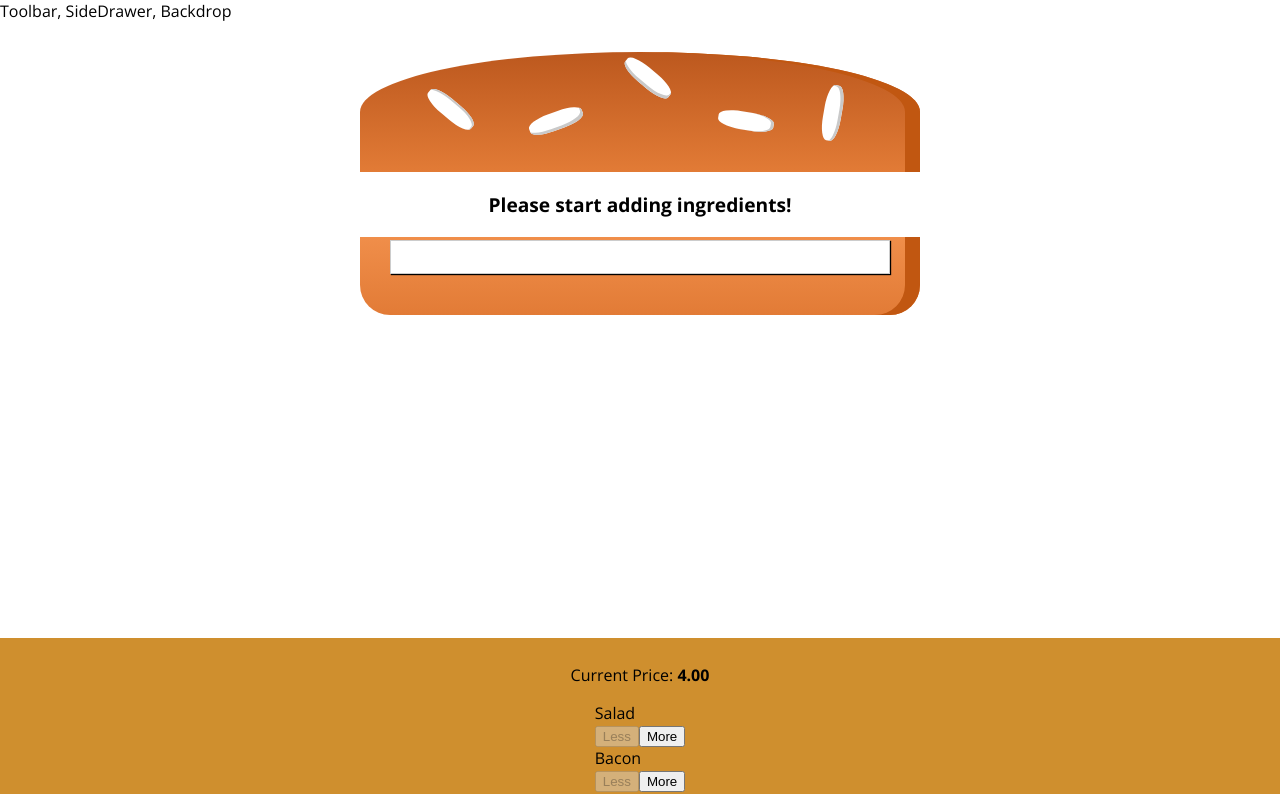
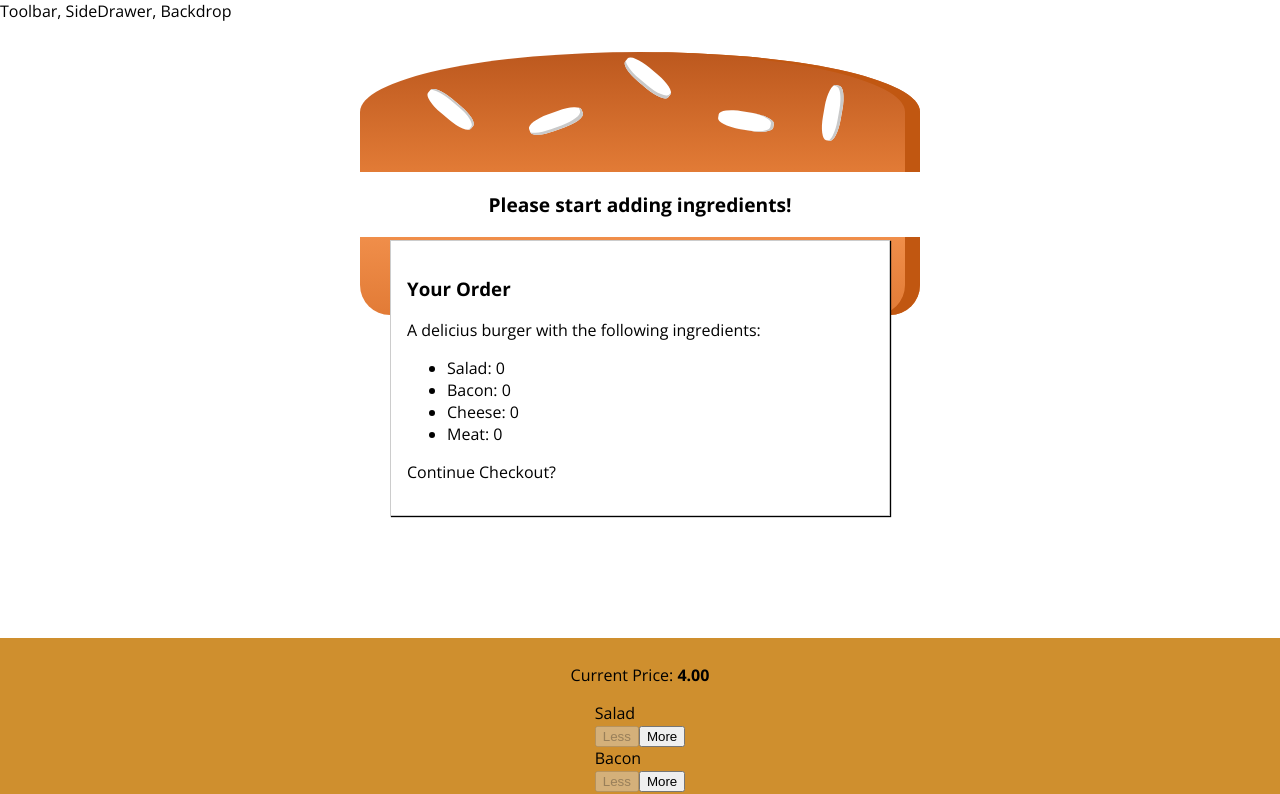
Before and after one commit to GabriFili850/burger-builder, a React app: page / in a window 1280 px wide. Shown: the top 794 px of the page. Built offline with nearby package versions, Linux system fonts and the light colour scheme.

Commit message:
burger showing the order summary

```diff
--- a/src/components/Burger/OrderSummary/OrderSummary.js
+++ b/src/components/Burger/OrderSummary/OrderSummary.js
@@ -2,10 +2,24 @@ import React from 'react';
 import Aux from '../../../hoc/Aux';
 
 const orderSummary = (props) => {
+    const ingredientSummary = Object.keys(props.ingredients)
+        .map(igKey => {
+            return (
+                <li>
+                    <span style={{textTransform: 'capitalize'}}>{igKey}</span>: {props.ingredients[igKey]}
+                </li>
+            )
+        })
     return (
         <Aux>
             <h3>Your Order</h3>
             <p>A delicius burger with the following ingredients:</p>
+                <ul>
+                    {ingredientSummary}
+                </ul>
+            <p>Continue Checkout?</p>
         </Aux>
     )
 }
+
+export default orderSummary;
--- a/src/containers/BurgerBuilder/BurgerBuilder.js
+++ b/src/containers/BurgerBuilder/BurgerBuilder.js
@@ -4,6 +4,7 @@ import Aux from '../../hoc/Aux';
 import Burger from '../../components/Burger/Burger';
 import BuildControls from '../../components/Burger/BuildControls/BuildControls';
 import Modal from '../../components/UI/Modal/Modal';
+import OrderSummary from '../../components/Burger/OrderSummary/OrderSummary';
 
 const INGREDIENT_PRICES = {
     salad: 0.5,
@@ -80,7 +81,9 @@ class BurgerBuilder extends Component {
         // {salad: true, meat: false, ...}
         return (
             <Aux>
-                <Modal />
+                <Modal>
+                    <OrderSummary ingredients={this.state.ingredients} />
+                </Modal>
                 <Burger ingredients={this.state.ingredients} />
                 <BuildControls
                     ingredientAdded={this.addIngredientHandler}
```
